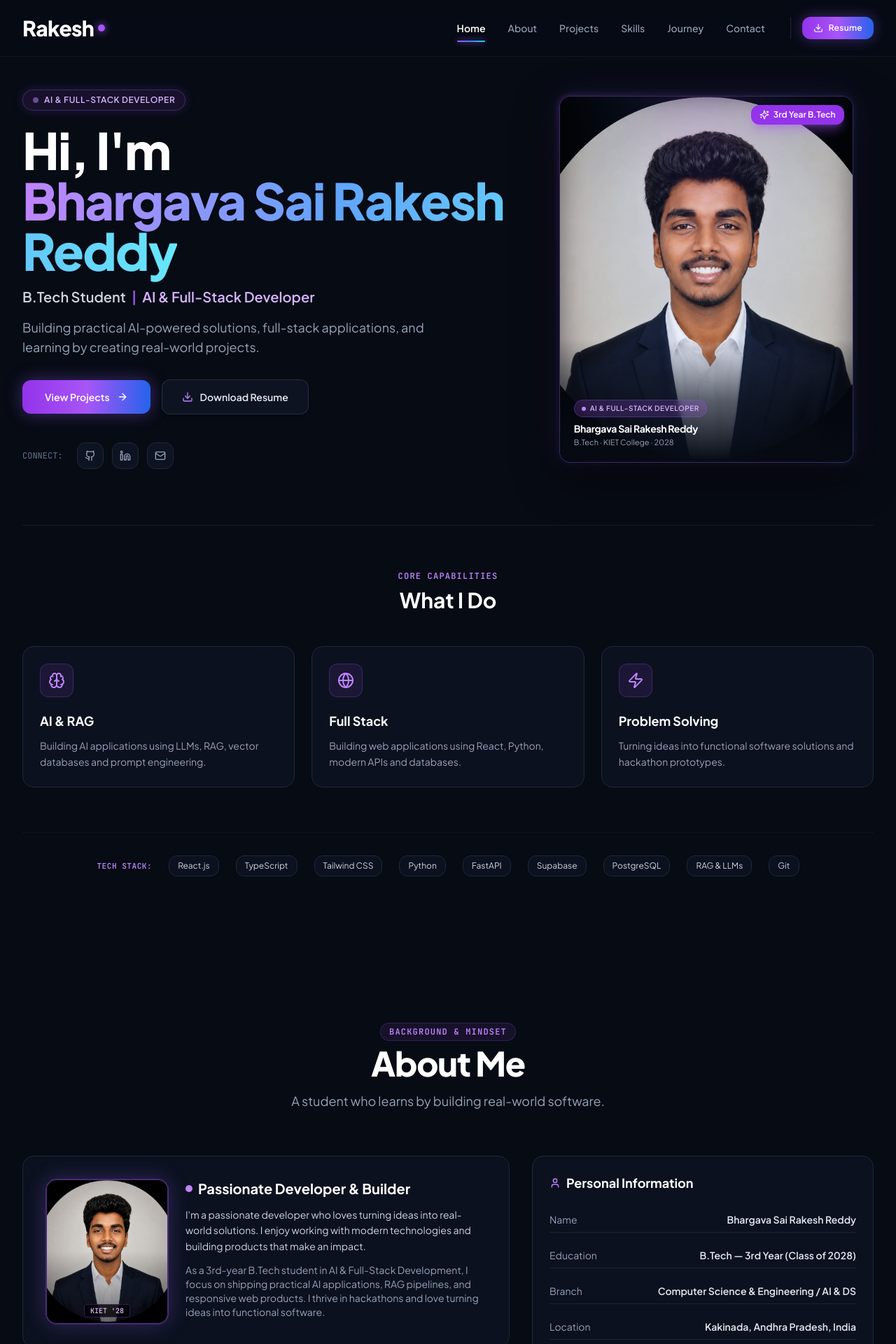
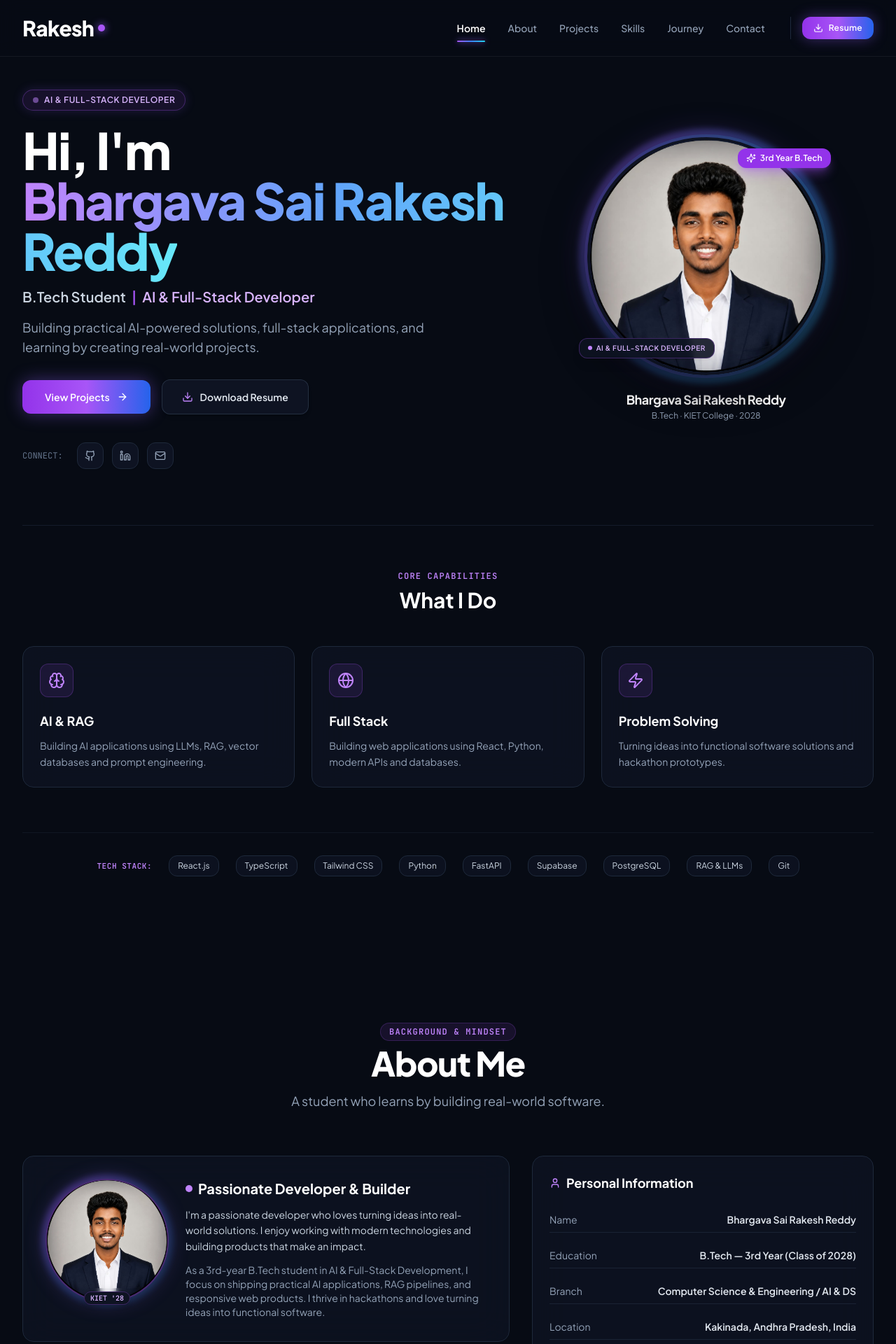
Before and after one commit to sairakesh-143/My-Portfolio, a React (Vite) app: page / in a window 1280 px wide. Shown: the top 1920 px of the page at 70% size. Built offline with nearby package versions, Linux system fonts and the light colour scheme; the HTML template or start-up script is replaced by a standard one.

Commit message:
Update hero and about section images

```diff
--- a/src/components/About.tsx
+++ b/src/components/About.tsx
@@ -1,4 +1,4 @@
-import { BookOpen, Hammer, Rocket, ArrowRight, User, GraduationCap, MapPin, Sparkles, CheckCircle2, Laptop } from "lucide-react";
+import { BookOpen, Hammer, Rocket, ArrowRight, User, GraduationCap, MapPin, Sparkles, CircleCheck as CheckCircle2, Laptop } from "lucide-react";
 import { motion } from "framer-motion";
 import { portfolioData } from "@/data/portfolioData";
 
@@ -36,16 +36,21 @@ export default function About() {
             {/* Bio Card with Developer Portrait Photo */}
             <div className="rounded-2xl bg-[#0E1322]/85 backdrop-blur-xl border border-slate-800 p-6 sm:p-8 flex flex-col sm:flex-row gap-6 items-center sm:items-start">
 
-              {/* Profile Photo Frame */}
-              <div className="relative w-36 h-44 sm:w-44 sm:h-52 rounded-2xl overflow-hidden border-2 border-purple-500/40 shadow-[0_0_30px_rgba(139,92,246,0.3)] flex-shrink-0 bg-dark-900 group">
-                <img
-                  src="/profile.jpg"
-                  alt={portfolioData.personal.fullName}
-                  className="w-full h-full object-cover group-hover:scale-105 transition-transform duration-500"
-                />
-                <div className="absolute inset-0 bg-gradient-to-t from-black/60 via-transparent to-transparent pointer-events-none" />
-                <div className="absolute bottom-2 left-2 right-2 text-center">
-                  <span className="px-2 py-0.5 rounded text-[10px] font-mono font-semibold bg-black/80 text-purple-300 border border-purple-500/30 backdrop-blur-sm">
+              {/* Profile Photo Frame — perfect circle */}
+              <div className="relative w-36 h-36 sm:w-44 sm:h-44 flex-shrink-0 group">
+                {/* Glowing ring */}
+                <div className="absolute -inset-1.5 rounded-full bg-gradient-to-br from-purple-500/50 via-blue-500/30 to-cyan-500/20 blur-sm opacity-70 group-hover:opacity-100 transition-opacity duration-500" />
+                <div className="relative w-full h-full rounded-full overflow-hidden border-2 border-purple-500/40 shadow-[0_0_30px_rgba(139,92,246,0.3)] bg-dark-900">
+                  <img
+                    src="/profile.jpg"
+                    alt={portfolioData.personal.fullName}
+                    className="w-full h-full object-cover object-top group-hover:scale-105 transition-transform duration-500"
+                  />
+                  <div className="absolute inset-0 shadow-[inset_0_0_25px_rgba(7,11,20,0.4)] pointer-events-none" />
+                </div>
+                {/* KIET badge */}
+                <div className="absolute -bottom-1 left-1/2 -translate-x-1/2 whitespace-nowrap">
+                  <span className="px-2 py-0.5 rounded-full text-[10px] font-mono font-semibold bg-[#0E1322] text-purple-300 border border-purple-500/30 backdrop-blur-sm shadow-md">
                     KIET '28
                   </span>
                 </div>
--- a/src/components/Hero.tsx
+++ b/src/components/Hero.tsx
@@ -150,48 +150,47 @@ export default function Hero() {
               </div>
             </div>
 
-            {/* ── Desktop: full portrait card ── */}
-            <div className="hidden lg:block relative w-full max-w-[420px] group">
+            {/* ── Desktop: circular portrait ── */}
+            <div className="hidden lg:flex flex-col items-center w-full max-w-[420px] group">
 
-              {/* Glowing ring around card */}
-              <div className="absolute -inset-[2px] rounded-[20px] bg-gradient-to-br from-purple-500/40 via-blue-500/20 to-cyan-400/20 blur-sm opacity-70 group-hover:opacity-100 transition-opacity duration-500" />
+              {/* Circular portrait with glowing ring */}
+              <div className="relative">
+                {/* Rotating gradient ring */}
+                <div className="absolute -inset-3 rounded-full bg-gradient-to-br from-purple-500 via-blue-500 to-cyan-400 opacity-60 blur-sm group-hover:opacity-90 transition-opacity duration-500 animate-pulse-glow" />
 
-              {/* Main portrait card */}
-              <div className="relative w-full rounded-2xl bg-[#0E1322]/95 border border-purple-500/30 overflow-hidden shadow-[0_20px_60px_rgba(0,0,0,0.7),0_0_50px_rgba(139,92,246,0.15)] backdrop-blur-xl">
+                {/* White-ish subtle outer ring */}
+                <div className="absolute -inset-1 rounded-full bg-gradient-to-tr from-purple-500/30 via-blue-500/20 to-cyan-400/20" />
 
-                {/* Radial purple glow overlay (behind photo) */}
-                <div className="absolute inset-0 bg-[radial-gradient(ellipse_at_50%_0%,rgba(139,92,246,0.18)_0%,rgba(59,130,246,0.08)_45%,transparent_75%)] pointer-events-none z-10" />
-
-                {/* Portrait image */}
-                <div className="relative w-full" style={{ aspectRatio: "4/5" }}>
+                {/* Main circular image */}
+                <div className="relative w-[340px] h-[340px] rounded-full overflow-hidden border-4 border-[#0E1322] shadow-[0_20px_60px_rgba(0,0,0,0.7),0_0_50px_rgba(139,92,246,0.25)]">
                   <img
                     src="/hero-portrait.png"
                     alt="Bhargava Sai Rakesh Reddy — AI & Full-Stack Developer"
-                    className="w-full h-full object-cover object-top group-hover:scale-[1.03] transition-transform duration-700 ease-out"
+                    className="w-full h-full object-cover object-top group-hover:scale-105 transition-transform duration-700 ease-out"
                   />
-                  {/* Bottom fade gradient so label reads cleanly */}
-                  <div className="absolute bottom-0 left-0 right-0 h-44 bg-gradient-to-t from-[#070B14] via-[#070B14]/65 to-transparent pointer-events-none" />
-                  {/* Subtle inner edge shadow for blended look */}
-                  <div className="absolute inset-0 shadow-[inset_0_0_35px_rgba(7,11,20,0.45)] pointer-events-none" />
-                </div>
-
-                {/* Bottom name + role label */}
-                <div className="absolute bottom-0 left-0 right-0 px-5 pb-5 z-20">
-                  <span className="inline-flex items-center gap-1.5 px-2.5 py-1 rounded-full bg-purple-500/20 border border-purple-500/30 text-purple-300 text-[10px] font-semibold tracking-wider uppercase mb-2 backdrop-blur-sm">
-                    <span className="w-1.5 h-1.5 rounded-full bg-purple-400 animate-pulse" />
-                    AI &amp; Full-Stack Developer
-                  </span>
-                  <div className="text-sm font-bold text-white leading-tight tracking-tight">
-                    Bhargava Sai Rakesh Reddy
-                  </div>
-                  <div className="text-[11px] text-slate-400 mt-0.5">B.Tech · KIET College · 2028</div>
+                  {/* Inner edge shadow for depth */}
+                  <div className="absolute inset-0 shadow-[inset_0_0_40px_rgba(7,11,20,0.5)] pointer-events-none" />
                 </div>
 
                 {/* 3rd Year B.Tech floating badge — top right */}
-                <div className="absolute top-3 right-3 z-20 px-3 py-1.5 rounded-xl bg-purple-600 text-white text-xs font-semibold shadow-lg shadow-purple-500/40 flex items-center gap-1.5 backdrop-blur-sm">
+                <div className="absolute top-4 -right-2 px-3 py-1.5 rounded-xl bg-purple-600 text-white text-xs font-semibold shadow-lg shadow-purple-500/40 flex items-center gap-1.5 backdrop-blur-sm z-20">
                   <Sparkles className="w-3.5 h-3.5" />
                   <span>3rd Year B.Tech</span>
                 </div>
+
+                {/* AI badge — bottom left */}
+                <div className="absolute bottom-6 -left-3 px-3 py-1.5 rounded-xl bg-[#0E1322]/90 border border-purple-500/30 text-purple-300 text-[10px] font-semibold tracking-wider uppercase shadow-lg flex items-center gap-1.5 backdrop-blur-sm z-20">
+                  <span className="w-1.5 h-1.5 rounded-full bg-purple-400 animate-pulse" />
+                  AI &amp; Full-Stack Developer
+                </div>
+              </div>
+
+              {/* Name + role label below circle */}
+              <div className="mt-6 text-center">
+                <div className="text-lg font-bold text-white leading-tight tracking-tight">
+                  Bhargava Sai Rakesh Reddy
+                </div>
+                <div className="text-xs text-slate-400 mt-1">B.Tech · KIET College · 2028</div>
               </div>
             </div>
           </motion.div>
```
